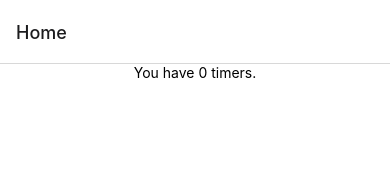
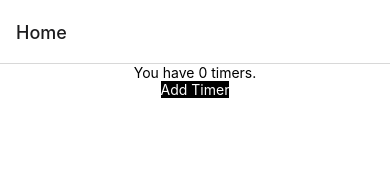
Before and after one commit to donnyburnside/multi-timer, a React Native app: screen /Home in a window 390 px wide. Shown: the top 171 px of the page. Built offline with nearby package versions, Linux system fonts and the light colour scheme.

Commit message:
Added button to HomeScreen for navigating to AddTimerScreen

```diff
--- a/src/screens/HomeScreen.tsx
+++ b/src/screens/HomeScreen.tsx
@@ -1,11 +1,17 @@
 import * as React from 'react';
 import { connect } from 'react-redux';
 import { FlatList, StyleSheet, Text, View } from 'react-native';
+
+import Button from '../components/Button';
 
 function HomeScreen({ navigation, route, ...props }) {
   return (
     <View style={styles.screen}>
       <Text>You have {props.timers.length} timers.</Text>
+      <Button
+        text="Add Timer"
+        onPress={() => navigation.navigate('AddTimer')}
+      />
       <FlatList
         data={props.timers}
         renderItem={({ item }) => (
```
